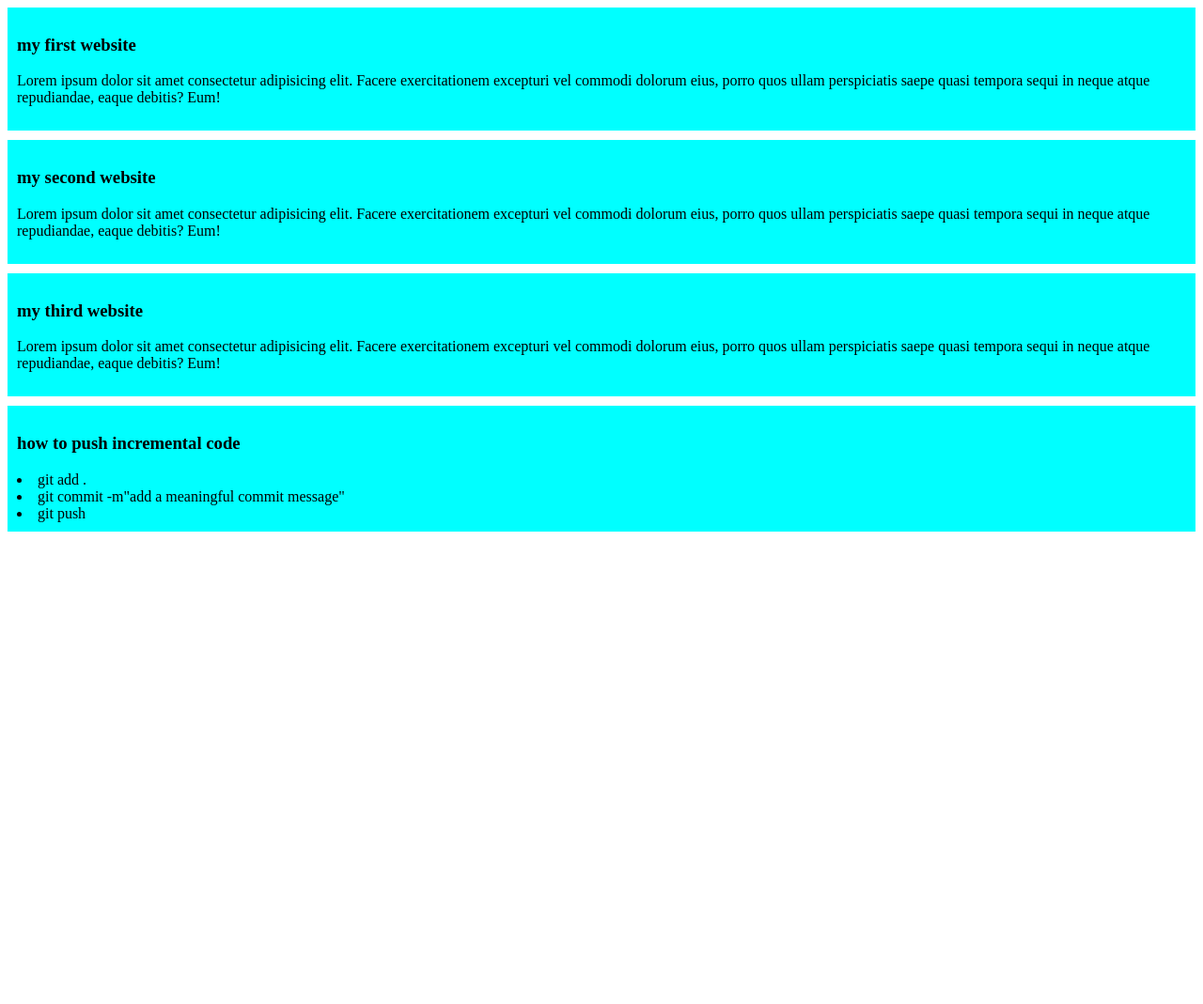
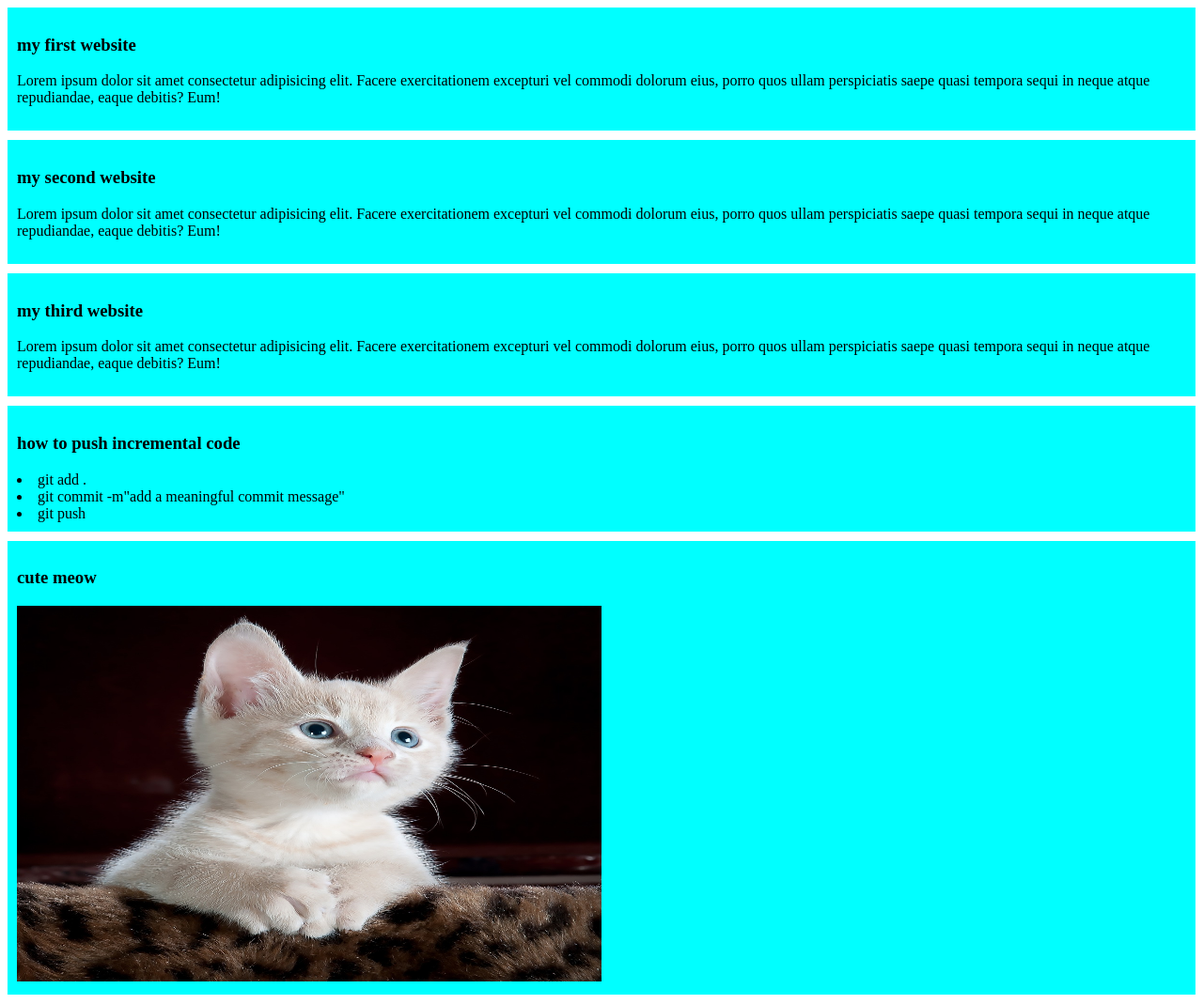
Before and after one commit to MonalichaAktar/my-simple-website, a plain HTML site: page index.html in a window 1280 px wide. Shown: the whole page at 94% size. Before the commit the page ends 800 px from the top, so only its background shows below. Drawn offline with Linux system fonts and the light colour scheme.

Commit message:
with cute meow

```diff
--- a/index.html
+++ b/index.html
@@ -23,5 +23,9 @@
         <li>git commit -m"add a meaningful commit message"</li>
         <li>git push</li>
     </div>
+    <div>
+        <h3>cute meow</h3>
+        <img src="images/meow.jpg" alt="" width="50%" height="400px">
+    </div>
 </body>
 </html>
```
Also changed, not shown: images/meow.jpg (added).
